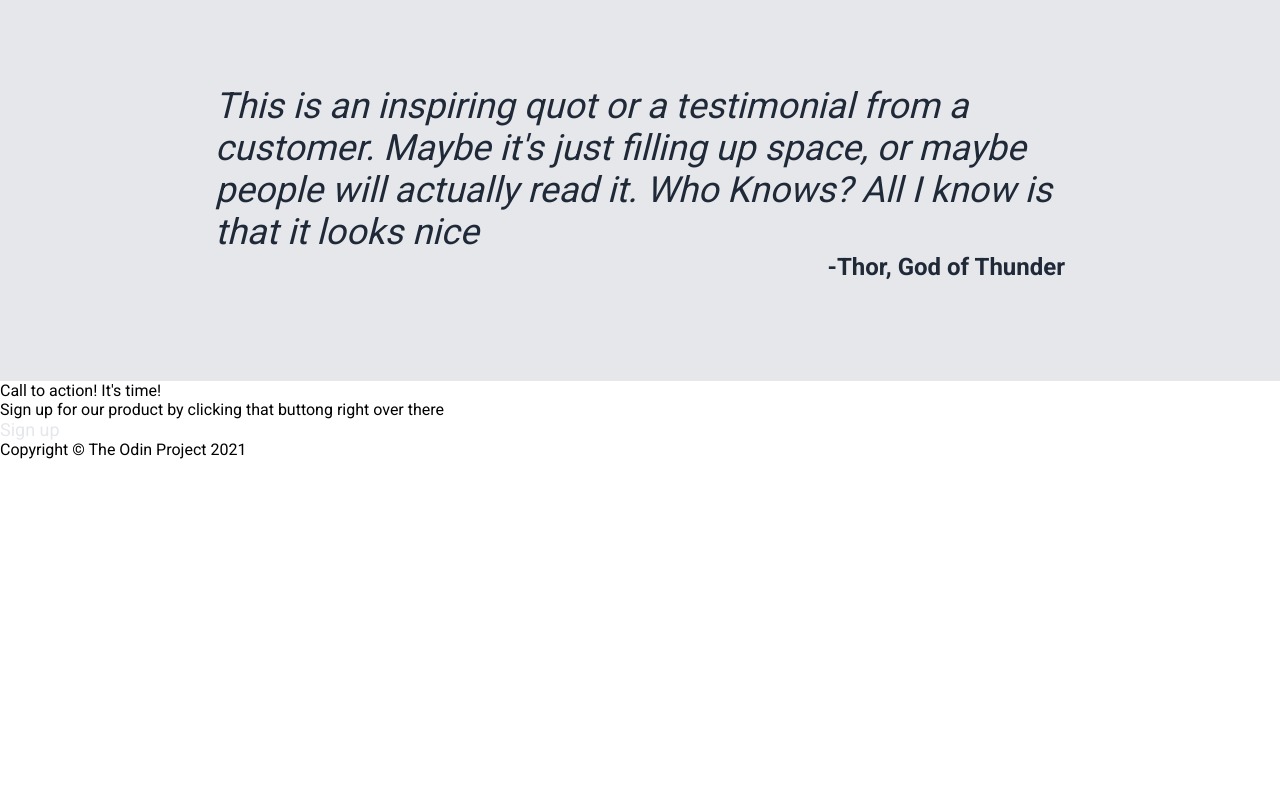
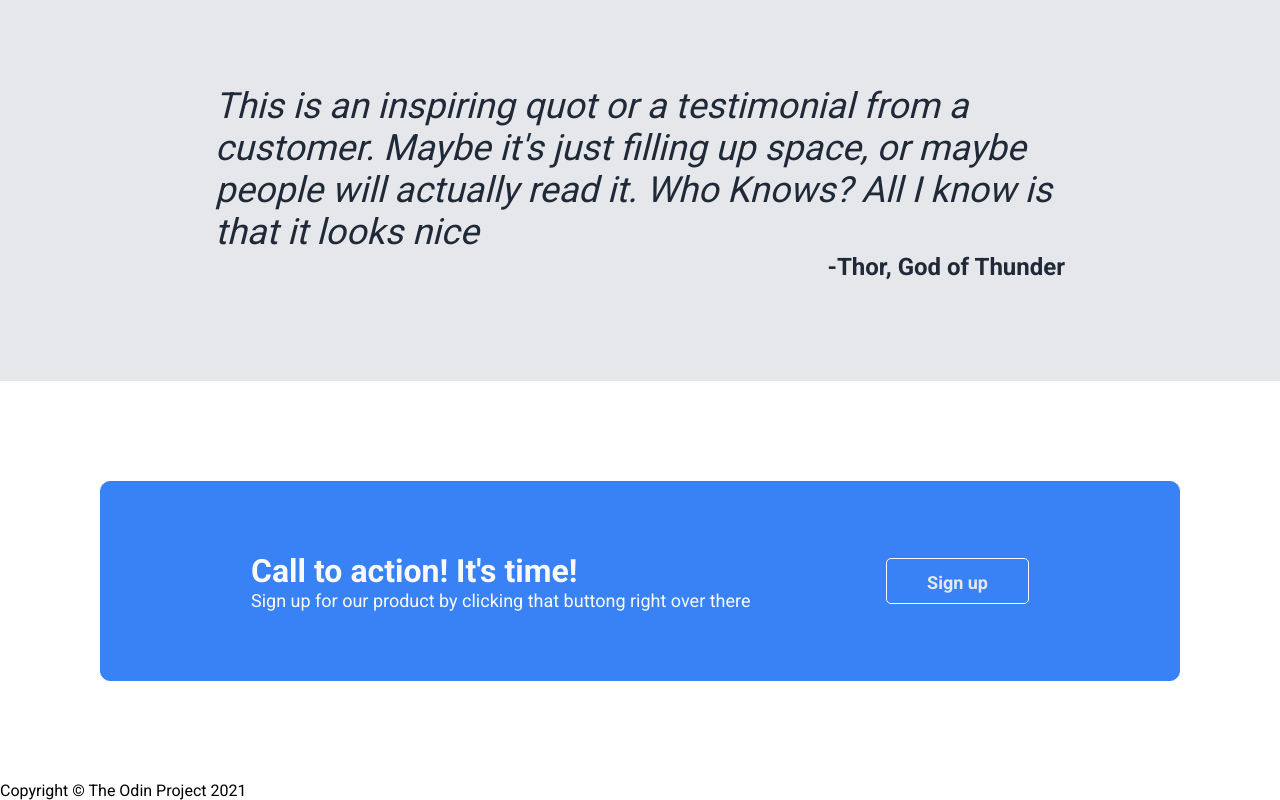
Before and after one commit to exile213/Landing-Page, a plain HTML site: page index.htm in a window 1280 px wide. Shown: the part 1077-1877 px from the top of the page. Before the commit the page ends 1536 px from the top, so only its background shows below. Drawn offline with Linux system fonts and the light colour scheme.

Commit message:
Add Product section styles, Update Product Section Class

```diff
--- a/index.htm
+++ b/index.htm
@@ -73,9 +73,11 @@
     <!--Product Section-->
     <section class="Product">
             <div class="ProductContainer">
-                <div class="ProMainText">Call to action! It's time!</div>
-                <div class="ProSubText">
-                    Sign up for our product by clicking that buttong right over there
+                <div class="ProductText">
+                    <div class="ProMainText">Call to action! It's time!</div>
+                    <div class="ProSubText">
+                        Sign up for our product by clicking that buttong right over there
+                    </div>
                 </div>
                 <div class="ProButton"><a href="#">Sign up</a></div>
             </div>
--- a/styles.css
+++ b/styles.css
@@ -173,3 +173,46 @@ a{
     font-weight: bold;
     text-align: right;
 }
+
+
+/*Product section*/
+.Product{
+    display:flex;
+    align-items: center;
+    justify-content: center;
+    padding:100px;
+}
+
+.ProductContainer{
+    width:1100px;
+    height:200px;
+    padding:30px 150px;
+    background-color: #3882f6;
+    border-radius: 10px;
+    border-width: 1px;
+    border-style: solid;
+    border-color: #3882f6;
+
+    display:flex;
+    align-items: center;
+    justify-content: space-between;
+}
+
+.ProMainText {
+    font-size: 32px;
+    font-weight: bold;
+    color:#F9FAF8;
+}
+
+.ProSubText {
+    font-size: 18px;
+    color:#f9faf8;
+}
+
+.ProButton{
+    font-size: 24px;
+    font-weight: bold;
+    padding:8px 40px;
+    border:1px solid #f9faf8;
+    border-radius: 5px;
+}
```
